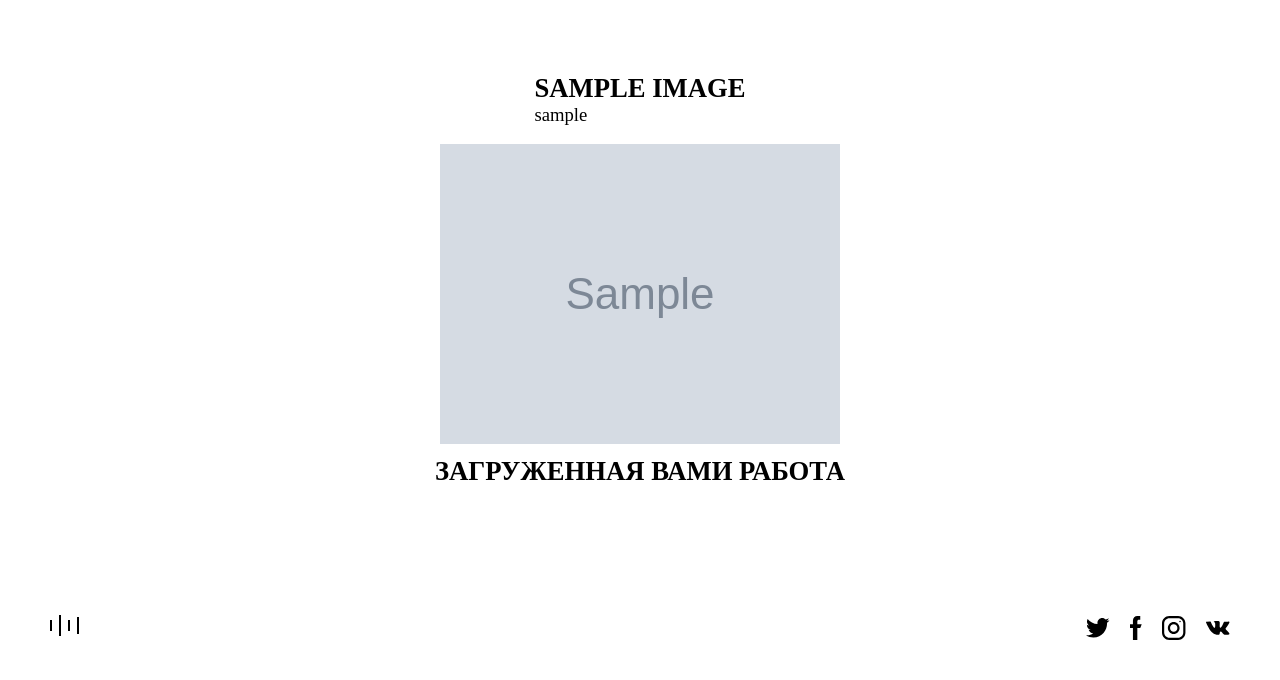
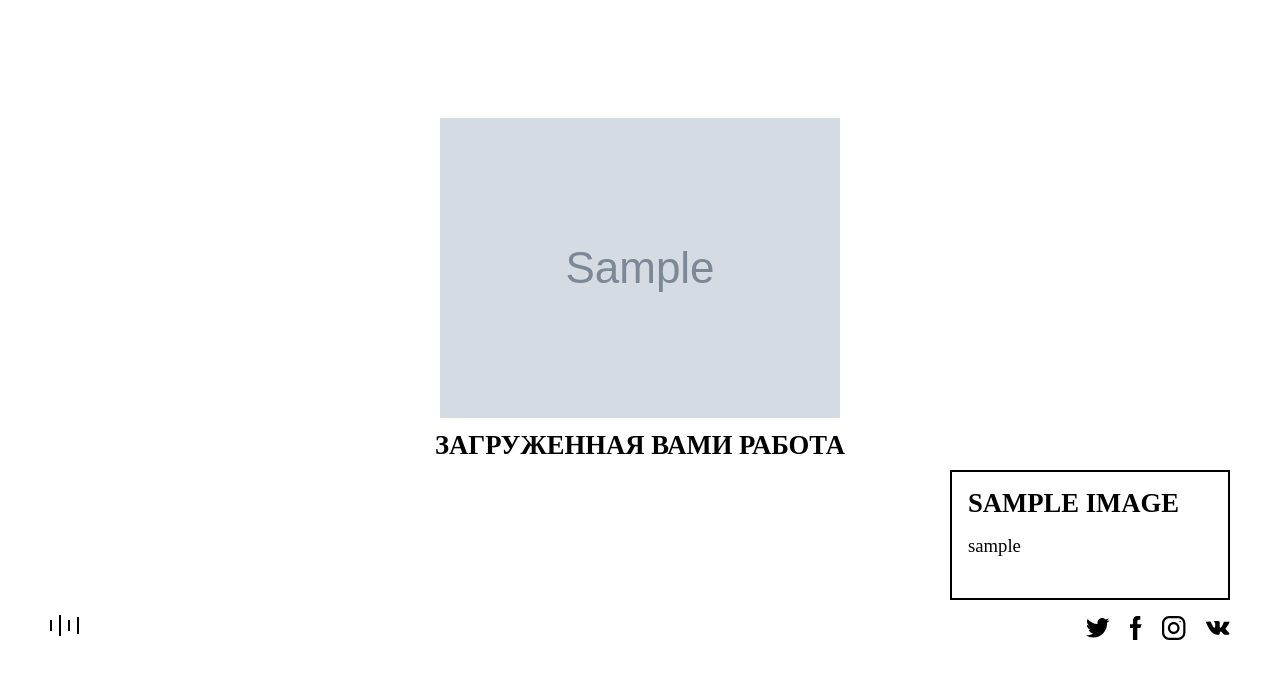
Before and after one commit to VladMoshkin/exhibition_3d_prj, a Django app: page /exhibitions/1/addimage/ in a window 1280 px wide. Shown: the part 120-800 px from the top of the page. Run offline with Django 3.2, Linux system fonts and the light colour scheme; a user stored in the database is signed in; tables that the repository leaves empty hold one stand-in row (values such as "Sample post"); grey boxes marked "Sample" are stand-in pictures.

Commit message:
Выравнивание таблички с автором и названием выставки

```diff
--- a/static/css/exhibition.css
+++ b/static/css/exhibition.css
@@ -572,13 +572,13 @@ textarea:focus, input:focus{
 }
 
 #cardInfo{
-	display: none;
+	display: fixed;
 	z-index: 200000;
 	position: fixed;
 	bottom: 80px;
 	right: 50px;
 	border: solid 2px black;
-	background-color: black;
+	background-color: white;
 	width: 280px;
 	min-height: 130px;
 }
--- a/templates/pages/exhibition/about_us.html
+++ b/templates/pages/exhibition/about_us.html
@@ -7,7 +7,7 @@
 
 {% block content %}
 		<div class="cube">
-			<h2 id="com_name">МЫ</h2>
+			<h2 id="com_name">Виртуальное выставочное пространство</h2>
 			<div class="container">
 		    <div class="back side"></div>
 		    <div class="left side"></div>
--- a/templates/pages/image/addimage.html
+++ b/templates/pages/image/addimage.html
@@ -13,7 +13,7 @@
 </script>
 <div class="newimage">
   {% if old_image %}
-  <div class="card">
+  <div id="cardInfo">
     <h2>{{old_image.title}}</h2>
     <p>{{user.username}}</p>
   </div>
```
